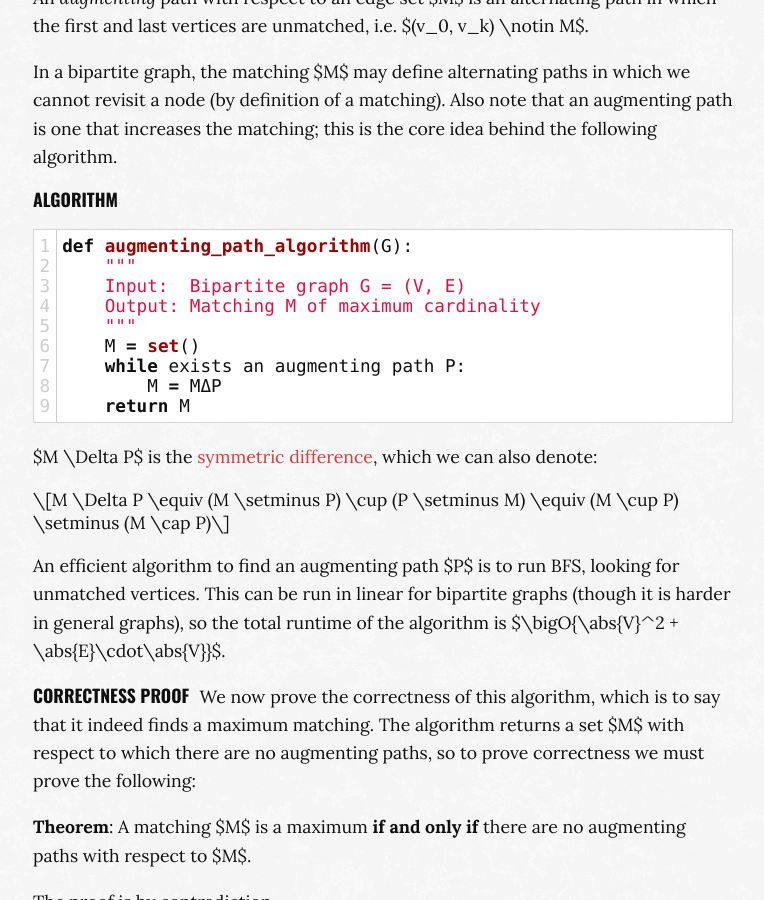
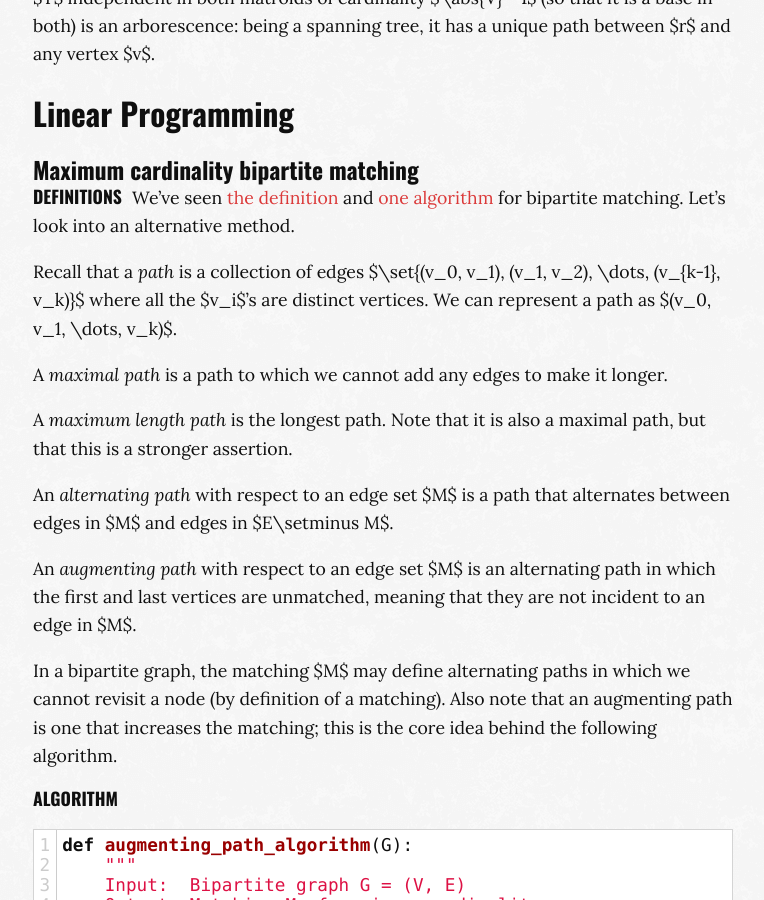
Before and after one commit to MaximeKjaer/kjaer.io, a Jekyll site: the page built from _posts/2019-02-19-advanced-algorithms.md, in a window 1280 px wide and 900 px high, scrolled down 11709 px. Shown: the whole window, without its empty margins (257-1021 px from the left). Built offline with Jekyll 4.4.1, drawn with Linux system fonts in a browser that asks for light colours; comment, search, counter and statistics services are not loaded; some of the changed text lies outside the part shown.

Commit message:
Review Advanced Algorithms notes before midterm

```diff
--- a/_posts/2019-02-19-advanced-algorithms.md
+++ b/_posts/2019-02-19-advanced-algorithms.md
@@ -247,7 +248,17 @@
 $$
 
 ##### Laminar matroid
-Todo
+Laminar matroids $M = (E, \mathcal{I})$ are defined by a family $\mathcal{F}$ of subsets of the ground set $E$ that satisfy the following. If $X, Y \in \mathcal{F}$, then either:
+
+- $X \cap Y = \emptyset$
+- $X \subseteq Y$
+- $Y \subseteq X$
+
+We can think of these subsets as being [part of a tree](http://vu-my.s3.amazonaws.com/wp-content/uploads/sites/2392/2015/07/30090557/Tara-E-Fife.pdf), where each node is the union of its children. For each set $X \in \mathcal{F}$, we define an integer $k_X$. The matroid is then defined by:
+
+$$
+\mathcal{I} = \set{S \subseteq E : \abs{S \cap X} \le k_X \, \forall X \in \mathcal{F}}
+$$
 
 ##### Gammoid ("Netflix matroid")
 Todo
@@ -265,9 +276,10 @@
 
 The following theorem adds a lot of power to the concept of matroids.
 
-**Theorem**: *There is an efficient[^efficient-meaning] algorithm for finding a max-weight independent set in the intersection of two matroids.*
-
-[^efficient-meaning]: Here, efficient means polynomial time, if we assume a polynomial time membership oracle. This is the case for all the matroid examples seen in class.
+> theorem ""
+> There is an efficient algorithm for finding a max-weight independent set in the intersection of two matroids.
+
+Here, efficient means polynomial time, if we assume a polynomial time membership oracle. This is the case for all the matroid examples seen in class.
 
 #### Definition of bipartite matching
 For instance, we can consider the example of [bipartite matching](/algorithms/#bipartite-matching).
@@ -372,11 +384,15 @@
 #### Definitions
 We've seen [the definition](#definition-of-bipartite-matching) and [one algorithm](#bipartite-matching-as-a-matroid-intersection) for bipartite matching. Let's look into an alternative method.
 
-Recall that a path is a collection of edges $\set{(v_0, v_1), (v_1, v_2), \dots, (v_{k-1}, v_k)}$ where all the $v_i$'s are distinct vertices.
-
-An *alternating* path with respect to an edge set $M$ is a path that alternates between edges in $M$ and edges in $E\setminus M$.
-
-An *augmenting* path with respect to an edge set $M$ is an alternating path in which the first and last vertices are unmatched, i.e. $(v_0, v_k) \notin M$.
+Recall that a *path* is a collection of edges $\set{(v_0, v_1), (v_1, v_2), \dots, (v_{k-1}, v_k)}$ where all the $v_i$'s are distinct vertices. We can represent a path as $(v_0, v_1, \dots, v_k)$.
+
+A *maximal path* is a path to which we cannot add any edges to make it longer.
+
+A *maximum length path* is the longest path. Note that it is also a maximal path, but that this is a stronger assertion.
+
+An *alternating path* with respect to an edge set $M$ is a path that alternates between edges in $M$ and edges in $E\setminus M$.
+
+An *augmenting path* with respect to an edge set $M$ is an alternating path in which the first and last vertices are unmatched, meaning that they are not incident to an edge in $M$.
 
 In a bipartite graph, the matching $M$ may define alternating paths in which we cannot revisit a node (by definition of a matching). Also note that an augmenting path is one that increases the matching; this is the core idea behind the following algorithm.
 
@@ -389,31 +405,78 @@
     Output: Matching M of maximum cardinality
     """
     M = set()
-    while exists an augmenting path P:
-        M = MΔP
+    while exists an augmenting path P wrt. M:
+        M = M △ P
     return M
 {% endhighlight %}
 
-$M \Delta P$ is the [symmetric difference](https://en.wikipedia.org/wiki/Symmetric_difference), which we can also denote:
-
-$$
-M \Delta P
+$M \bigtriangleup P$ is the [symmetric difference](https://en.wikipedia.org/wiki/Symmetric_difference), which we can also denote:
+
+$$
+M \bigtriangleup P
 \equiv (M \setminus P) \cup (P \setminus M)
 \equiv (M \cup P) \setminus (M \cap P)
 $$
 
-An efficient algorithm to find an augmenting path $P$ is to run BFS, looking for unmatched vertices. This can be run in linear for bipartite graphs (though it is harder in general graphs), so the total runtime of the algorithm is $\bigO{\abs{V}^2 + \abs{E}\cdot\abs{V}}$.
+An efficient algorithm to find an augmenting path $P$ is make edges in $M$ directed from $B$ to $A$, and edges in $E\setminus M$ directed from $A$ to $B$. We can then run BFS from unmatched vertices in $A$, looking for unmatched vertices in $B$. This can be run in $\bigO{\abs{V} + \abs{E}}$ time for bipartite graphs (it is harder in general graphs). Seeing that there can be up to $k = \bigO{\abs{V}}$ matchings in the graph and that each augmenting path increases the matching size by one, we have to run $k$ loops. Therefore, the total runtime of the algorithm is $\bigO{\abs{V}^2 + \abs{E}\cdot\abs{V}}$.
+
+Here's how the algorithm works. Suppose we already have a graph with a matching $M$ (in red):
+
+{% graph %}
+graph [nodesep=0.3, ranksep=2]
+bgcolor="transparent"
+rankdir="LR"
+
+subgraph cluster_left {
+    color=invis
+    B A C
+}
+
+subgraph cluster_right {
+    color=invis
+    F E D
+}
+
+B -- F [color=red, penwidth=3.0]
+A -- E [color=red, penwidth=3.0]
+B -- E
+A -- D
+C -- F
+{% endgraph %}
+
+The path $P$ corresponds to all the edges in the graph. The symmetric difference $M \bigtriangleup P$ corresponds to a new matching $M'$ of cardinality $\abs{M'} = \abs{M} + 1$:
+
+{% graph %}
+graph [nodesep=0.3, ranksep=2]
+bgcolor="transparent"
+rankdir="LR"
+
+subgraph cluster_left {
+    color=invis
+    A B C
+}
+
+subgraph cluster_right {
+    color=invis
+    D E F
+}
+
+B -- E [color=red, penwidth=3.0]
+A -- D [color=red, penwidth=3.0]
+C -- F [color=red, penwidth=3.0]
+{% endgraph %}
 
 #### Correctness proof
 We now prove the correctness of this algorithm, which is to say that it indeed finds a maximum matching. The algorithm returns a set $M$ with respect to which there are no augmenting paths, so to prove correctness we must prove the following:
 
-**Theorem**: A matching $M$ is a maximum **if and only if** there are no augmenting paths with respect to $M$.
+> theorem "Augmenting Path Algorithm Correctness"
+> A matching $M$ is maximal **if and only if** there are no augmenting paths with respect to $M$.
 
 The proof is by contradiction.
 
-First, let's prove the $\Rightarrow$ direction. Suppose for the sake of contradiction that $M$ is maximum, but that there exists an augmenting path $P$ with respect to $M$. Then $M' = M \Delta P$ is a matching of greater cardinality than $M$, which contradicts the optimality of $M$.
-
-Then, let's prove the $\Leftarrow$ direction. We must prove that the lack of augmenting paths implies that $M$ is maximal. Suppose toward contradiction that it is not, i.e. that there is a maximal matching $M^\*$ such that $\abs{M^\*} > \abs{M}$. Let $Q = M \Delta M^\*$; intuitively, this edge set $Q$ represents the edges that $M$ and $M^\*$ disagree on.
+First, let's prove the $\Rightarrow$ direction. Suppose for the sake of contradiction that $M$ is maximum, but that there exists an augmenting path $P$ with respect to $M$. Then $M' = M \bigtriangleup P$ is a matching of greater cardinality than $M$, which contradicts the optimality of $M$.
+
+Then, let's prove the $\Leftarrow$ direction. We must prove that the lack of augmenting paths implies that $M$ is maximal. Suppose toward contradiction that it is not, i.e. that there is a maximal matching $M^\*$ such that $\abs{M^\*} > \abs{M}$. Let $Q = M \bigtriangleup M^\*$; intuitively, this edge set $Q$ represents the edges that $M$ and $M^\*$ disagree on.
 
 From there on, we reason as follows:
 
@@ -466,17 +529,19 @@
 
 Extreme points are important because they have useful structural properties that we can exploit to design algorithms and construct proofs. We can state the following theorem about extreme points:
 
-**Theorem**: If the feasible region is bounded, then there always exists an optimum which is an extreme point.
+> theorem ""
+> If the feasible region is bounded, then there always exists an optimum which is an extreme point.
 
 The proof is as follows. As the feasible region is bounded, there is an optimal solution $x^\*$. If $x^\*$ happens to be an extreme point, we are done. The real work in this proof is for the case where $x^\*$ isn't an extreme point. To prove this, we'll have to introduce a small lemma:
 
-**Lemma**: Any feasible point can be written as a convex combination of the extreme points.
+> lemma ""
+> Any feasible point can be written as a convex combination of the extreme points.
 
 This is essentially proven by the following diagram:
 
 ![A feasible point and the extreme points that it is constructed from](/images/advanced-algorithms/convex-combination-extreme-points.png)
 
-Indeed, if we draw a line from a feasible point $P$ in a bounded domain, we'll hit the bounds in two locations $X$ and $Y$, which are convex combination of the extreme points $A$, $B$ and $B$, $C$, respectively. $P$ is itself a convex combination of $X$ and $Y$, and thus of the extreme points $A$, $B$, $C$ and $D$.
+Indeed, if we draw a line from a feasible point $P$ in a bounded domain, we'll hit the bounds in two locations $X$ and $Y$, which are convex combination of the extreme points $A$, $B$ and $C$, $D$, respectively. $P$ is itself a convex combination of $X$ and $Y$, and thus of the extreme points $A$, $B$, $C$ and $D$.
 
 With this lemma in place, we can write the feasible solution $x^\*$ as a convex combination of extreme points:
 
@@ -688,6 +753,8 @@
 These $y$ and $z$ are feasible solutions, and therefore show a contradiction in our initial assumption that $x^\*$ is an extreme point; the claim is therefore verified. $\qed$
 
 For general graphs, we have the same problem with odd cycles as for matchings. But the situation is actually even worse in this case, as the problem is NP-hard for general graphs, and we do not expect to have efficient algorithms for it. Still, we'll see an [approximation algorithm](#vertex-cover-for-general-graphs) later on.
+
+In the above, we have seen two integrality proofs. These both have the same general approach: construct $y$ and $z$ adding or subtracting $\epsilon$ from $x^\*$ such that $y \ne x^\*$, $z \ne x^\*$ and $x^\* = \frac{y + z}{2}$, and such that $y$ and $z$ are feasible solutions. To prove feasibility, we much choose a construction where all the $\epsilon$ cancel out. If that isn't possible, then we must the variables for which the $\epsilon$ don't cancel out are "on their own" (i.e. not with any other variables) in the constraint.
 
 ## Duality
 
@@ -1322,6 +1389,11 @@
 
 Therefore, we have a 2-approximation algorithm for Vertex Cover.
 
+Note that the above LP formulation can be generalized to $k$-uniform hypergraphs[^hypergraph] by summing over all vertices of an edge in the constraints. In the rounding step, we select all vertices that have weight $\ge \frac{1}{k}$. The algorithm then becomes a $k$-approximation algorithm.
+
+[^hypergraph]: A $k$-uniform hypergraph $G=(V, E)$ is defined over a vertex set $V$ and an edge set $E$, where each edge $e \in E$ contains $k$ vertices. A normal graph is just a 2-uniform hypergraph.
+
+
 ### Integrality gap
 #### Definition
 As a recap, we're talking about the following programs:
@@ -1370,7 +1442,7 @@
 - **Input**:
     + A universe of $n$ elements $\mathcal{U} = \set{e_1, e_2, \dots, e_n}$
     + A family of subsets $\mathcal{T} = \set{S_1, S_2, \dots, S_m}$
-    + A cost function $\mathcal{T} \mapsto \mathbb{R}_+$
+    + A cost function $c: \mathcal{T} \mapsto \mathbb{R}_+$
 - **Output**: A collection $C \subseteq \mathcal{T}$ of subsets of minimum cost that cover all elements
 
 More formally, the constraint of $C$ is:
@@ -1538,7 +1610,7 @@
 > For a non-negative random variable $X$:
 >
 > $$
-> \prob{X \ge x \expect{X}} \le \frac{1}{c}
+> \prob{X \ge c \expect{X}} \le \frac{1}{c}
 > $$
 
 This stems from:
@@ -1859,7 +1931,7 @@
 > $$
 > \frac{1}{T}\sum_{t=1}^T \vec{p}^{(t)}\cdot\vec{m}^{(t)}
 > \le
-> \frac{1}{T}
+> \frac{1}{T} \sum_{t=1}^T m_i^{(t)} + 2\epsilon
 > $$
 
 This tells us that the average daily performance is as good as the best expert's average daily performance, within some linear term $2\epsilon$. The "average regret" is the difference between the algorithm's and the expert's average daily performances.
--- a/_sass/partials/_blocks.scss
+++ b/_sass/partials/_blocks.scss
@@ -11,12 +11,15 @@
 	border-bottom: 1px solid var(--block-border-color);
 	border-top: 1px solid var(--block-border-color);
 
-	&::before {
-		content: var(--block-name);
+	.header {
 		font-family: $title-font;
 		font-size: $title-weight-light;
 		color: var(--block-border-color);
 		font-variant: small-caps;
+
+		&::before {
+			content: var(--block-name);
+		}
 	}
 
 	p {
@@ -42,4 +45,12 @@
 	&.claim {
 		@include block('Claim', #eee);
 	}
+
+	&.corollary {
+		@include block('Corollary', #eee);
+	}
+
+	&.definition {
+		@include block('Definition', #eee);
+	}
 }
```
Also changed, not shown: other parts of _posts/2019-02-19-advanced-algorithms.md (+4 -3 lines).
